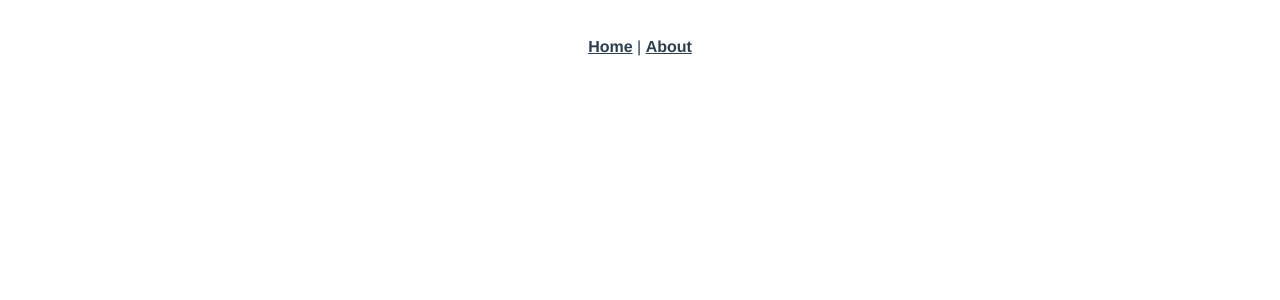
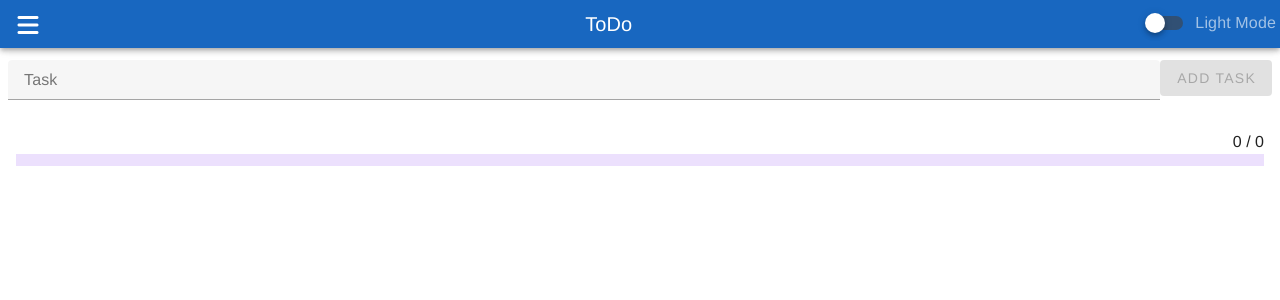
Before and after one commit to henrychoy/henrychoy.github.io, a Vue app: page /todo in a window 1280 px wide. Before the commit this address had no page. Shown: the top 300 px of the page. Built offline with nearby package versions, Linux system fonts and the light colour scheme.

Commit message:
initial commit

```diff
--- a/public/index.html
+++ b/public/index.html
@@ -4,7 +4,7 @@
     <meta charset="utf-8">
     <meta http-equiv="X-UA-Compatible" content="IE=edge">
     <meta name="viewport" content="width=device-width,initial-scale=1.0">
-    <link rel="icon" href="<%= BASE_URL %>favicon.ico">
+    <link rel="icon" href="favicon.ico">
     <title><%= htmlWebpackPlugin.options.title %></title>
   </head>
   <body>
--- a/src/App.vue
+++ b/src/App.vue
@@ -1,10 +1,59 @@
 <template>
-  <div id="nav">
-    <router-link to="/">Home</router-link> |
-    <router-link to="/about">About</router-link>
-  </div>
-  <router-view/>
+  <v-app>
+    <v-app-bar
+      color="primary"
+      density="compact"
+    >
+      <template #prepend>
+        <v-app-bar-nav-icon @click.stop="drawer = !drawer" />
+      </template>
+
+      <v-app-bar-title>{{ $route.name }}</v-app-bar-title>
+
+      <template #append>
+        <v-switch
+          :label="`${theme.global.name.value[0].toUpperCase() + theme.global.name.value.substring(1)} Mode`"
+          class="mt-5" @click="toggleTheme"
+        />
+      </template>
+    </v-app-bar>
+    <v-navigation-drawer
+      v-model="drawer"
+      temporary
+    >
+      <v-list>
+        <v-list-item to="/" prepend-icon="fa-solid fa-house" title="Home" />
+        <v-list-item to="/cat" prepend-icon="fa-solid fa-cat" title="Cats" />
+        <v-list-item to="/todo" prepend-icon="fa-solid fa-list-check" title="ToDo" />
+      </v-list>
+    </v-navigation-drawer>
+    <br><br><br>
+    <router-view />
+  </v-app>
 </template>
+
+<script>
+  import { useTheme } from 'vuetify'
+
+  export default {
+    setup() {
+      const theme = useTheme()
+
+    return {
+      theme,
+      toggleTheme: () => theme.global.name.value = theme.global.current.value.dark ? 'light' : 'dark'
+    }
+    },
+    data: () => ({
+      drawer: false,
+    }),
+    methods: {
+      print() {
+        console.log(this.$vuetify.theme.defaultTheme)
+      },
+    }
+  }
+</script>
 
 <style>
 #app {
--- a/src/components/HelloWorld.vue
+++ /dev/null
@@ -1,59 +0,0 @@
-<template>
-  <div class="hello">
-    <h1>{{ msg }}</h1>
-    <p>
-      For a guide and recipes on how to configure / customize this project,<br>
-      check out the
-      <a href="https://cli.vuejs.org" target="_blank" rel="noopener">vue-cli documentation</a>.
-    </p>
-    <h3>Installed CLI Plugins</h3>
-    <ul>
-      <li><a href="https://github.com/vuejs/vue-cli/tree/dev/packages/%40vue/cli-plugin-babel" target="_blank" rel="noopener">babel</a></li>
-      <li><a href="https://github.com/vuejs/vue-cli/tree/dev/packages/%40vue/cli-plugin-router" target="_blank" rel="noopener">router</a></li>
-      <li><a href="https://github.com/vuejs/vue-cli/tree/dev/packages/%40vue/cli-plugin-eslint" target="_blank" rel="noopener">eslint</a></li>
-    </ul>
-    <h3>Essential Links</h3>
-    <ul>
-      <li><a href="https://vuejs.org" target="_blank" rel="noopener">Core Docs</a></li>
-      <li><a href="https://forum.vuejs.org" target="_blank" rel="noopener">Forum</a></li>
-      <li><a href="https://chat.vuejs.org" target="_blank" rel="noopener">Community Chat</a></li>
-      <li><a href="https://twitter.com/vuejs" target="_blank" rel="noopener">Twitter</a></li>
-      <li><a href="https://news.vuejs.org" target="_blank" rel="noopener">News</a></li>
-    </ul>
-    <h3>Ecosystem</h3>
-    <ul>
-      <li><a href="https://router.vuejs.org" target="_blank" rel="noopener">vue-router</a></li>
-      <li><a href="https://vuex.vuejs.org" target="_blank" rel="noopener">vuex</a></li>
-      <li><a href="https://github.com/vuejs/vue-devtools#vue-devtools" target="_blank" rel="noopener">vue-devtools</a></li>
-      <li><a href="https://vue-loader.vuejs.org" target="_blank" rel="noopener">vue-loader</a></li>
-      <li><a href="https://github.com/vuejs/awesome-vue" target="_blank" rel="noopener">awesome-vue</a></li>
-    </ul>
-  </div>
-</template>
-
-<script>
-export default {
-  name: 'HelloWorld',
-  props: {
-    msg: String
-  }
-}
-</script>
-
-<!-- Add "scoped" attribute to limit CSS to this component only -->
-<style scoped>
-h3 {
-  margin: 40px 0 0;
-}
-ul {
-  list-style-type: none;
-  padding: 0;
-}
-li {
-  display: inline-block;
-  margin: 0 10px;
-}
-a {
-  color: #42b983;
-}
-</style>
--- a/src/main.js
+++ b/src/main.js
@@ -2,4 +2,39 @@ import { createApp } from 'vue'
 import App from './App.vue'
 import router from './router'
 
-createApp(App).use(router).mount('#app')
+// Vuetify
+import 'vuetify/styles'
+import { createVuetify } from 'vuetify'
+import * as components from 'vuetify/components'
+import * as directives from 'vuetify/directives'
+
+import '@fortawesome/fontawesome-free/css/all.css' // Ensure your project is capable of handling css files
+import { aliases, fa } from 'vuetify/iconsets/fa'
+
+const vuetify = createVuetify({
+  components,
+  directives,
+  icons: {
+    defaultSet: 'fa',
+    aliases,
+    sets: {
+      fa,
+    },
+  },
+  theme: {
+    themes: {
+      light: {
+        colors: {
+          secondary: '#6200ee'
+        }
+      },
+      dark: {
+        colors: {
+          primary: '#37394f',
+        }
+      },
+    },
+  },
+})
+
+createApp(App).use(router).use(vuetify).mount('#app')
--- a/src/router/index.js
+++ b/src/router/index.js
@@ -1,5 +1,7 @@
 import { createRouter, createWebHistory } from 'vue-router'
 import Home from '../views/Home.vue'
+import Cat from '../views/Cat.vue'
+import ToDo from '../views/ToDo.vue'
 
 const routes = [
   {
@@ -8,13 +10,16 @@ const routes = [
     component: Home
   },
   {
-    path: '/about',
-    name: 'About',
-    // route level code-splitting
-    // this generates a separate chunk (about.[hash].js) for this route
-    // which is lazy-loaded when the route is visited.
-    component: () => import(/* webpackChunkName: "about" */ '../views/About.vue')
+    path: '/cat',
+    name: 'Cat',
+    component: Cat
+  },
+  {
+    path: '/todo',
+    name: 'ToDo',
+    component: ToDo
   }
+
 ]
 
 const router = createRouter({
--- a/src/views/About.vue
+++ /dev/null
@@ -1,5 +0,0 @@
-<template>
-  <div class="about">
-    <h1>This is an about page</h1>
-  </div>
-</template>
--- /dev/null
+++ b/src/views/Cat.vue
@@ -0,0 +1,55 @@
+<template>
+  <div>
+    <h1>CLICK IMAGE TO LOAD RANDOM CAT</h1>
+    <v-progress-circular
+      v-if="loading"
+      color="secondary"
+      indeterminate
+      :size="80"
+      :width="12"
+      class="mt-15 mb-3"
+    />
+    <p v-if="loading">Generating cat, please stand by...</p>
+    <img v-show="!loading" :src="image" alt="" style="object-fit: contain; max-width: 100vw;" @click="getCat(); getFact()" @load="loading=false">
+    <p v-show="!loading" class="mt-1 px-3"> Cat Fact: {{ fact }} </p>
+  </div>
+</template>
+
+<script>
+
+export default {
+  name: 'Cat',
+  data: () => ({
+    image: null,
+    loading: true,
+    fact: ''
+  }),
+  mounted() {
+    this.getCat()
+    this.getFact()
+  },
+  methods: {
+    getCat() {
+      this.image = null
+      this.loading = true
+      fetch('https://cataas.com/cat')
+      .then(res => {
+          this.image = res.url
+      })
+      .catch(err => {
+          console.warn(err)
+      })
+    },
+    getFact() {
+      fetch('https://meowfacts.herokuapp.com/')
+      .then(res => res.json())
+      .then(data => {
+        this.fact = data.data[0]
+      })
+      .catch(err => {
+          console.warn(err)
+      })
+    }
+  }
+}
+</script>
--- a/src/views/Home.vue
+++ b/src/views/Home.vue
@@ -1,18 +1,17 @@
 <template>
   <div class="home">
-    <img alt="Vue logo" src="../assets/logo.png">
-    <HelloWorld msg="Welcome to Your Vue.js App"/>
+    <v-card class="mt-5">
+      <p>HOMEEEEEEEEEEEE</p>
+    </v-card>
   </div>
 </template>
 
 <script>
-// @ is an alias to /src
-import HelloWorld from '@/components/HelloWorld.vue'
 
 export default {
   name: 'Home',
   components: {
-    HelloWorld
+
   }
 }
 </script>
--- /dev/null
+++ b/src/views/ToDo.vue
@@ -0,0 +1,74 @@
+<template>
+  <v-form class="px-5">
+    <v-row>
+      <v-text-field v-model="task" label="Task" density="compact" @keydown.enter="submit" />
+      <v-btn :disabled="task.trim().length === 0" @click="submit">Add Task</v-btn>
+    </v-row>
+    <v-list>
+      <v-list-item
+        v-for="(item, index) in items" :key="item.title"
+        border
+      >
+        <div
+          :style="[item.done ? {'text-decoration': 'line-through'} : {}]"
+          class="d-flex justify-start"
+        >
+          {{ item.title }}
+        </div>
+        <template #append="{ }">
+          <v-checkbox-btn v-model="item.done" />
+          <v-icon @click="deleteTask(index)">fa-solid fa-trash-can</v-icon>
+        </template>
+      </v-list-item>
+    </v-list>
+  </v-form>
+  <v-list-item>
+    <p class="d-flex justify-end">{{ done }} / {{ items.length }}</p>
+    <v-progress-linear color="secondary" :model-value="calcProgress()" :height="12" />
+  </v-list-item>
+</template>
+
+<script>
+  var STORAGE_KEY = 'todo-storage';
+  export default {
+    data: () => ({
+      task: '',
+      items: [],
+    }),
+    computed: {
+      done() {
+        return this.items.filter(item => item.done).length
+      }
+    },
+    watch: {
+      items: {
+        handler(newVal) {
+          console.log('saving to local ', newVal)
+          localStorage.setItem(STORAGE_KEY, JSON.stringify(newVal));
+        },
+        deep: true
+      }
+    },
+    mounted() {
+      this.items = JSON.parse(localStorage.getItem(STORAGE_KEY) || '[]');
+    },
+    methods: {
+      submit(event) {
+        if (this.task.trim().length === 0) {
+          event.preventDefault()
+          return
+        }
+        event.preventDefault()
+        this.items.push({title: this.task, done: false})
+        this.task = ''
+      },
+      deleteTask(index){
+        this.items.splice(index, 1)
+      },
+      calcProgress() {
+        if (this.items.length === 0) return 0
+        return (this.done / this.items.length) * 100
+      }
+    }
+  }
+</script>
--- /dev/null
+++ b/vue.config.js
@@ -0,0 +1,5 @@
+module.exports = {
+  publicPath: process.env.NODE_ENV === 'production'
+    ? '/henrychoy.github.io/'
+    : '/'
+}
```
Also changed, not shown: package.json (+13 -8 lines), .eslintrc.js, 2 other files (tests, documents, lock files or other folders).
